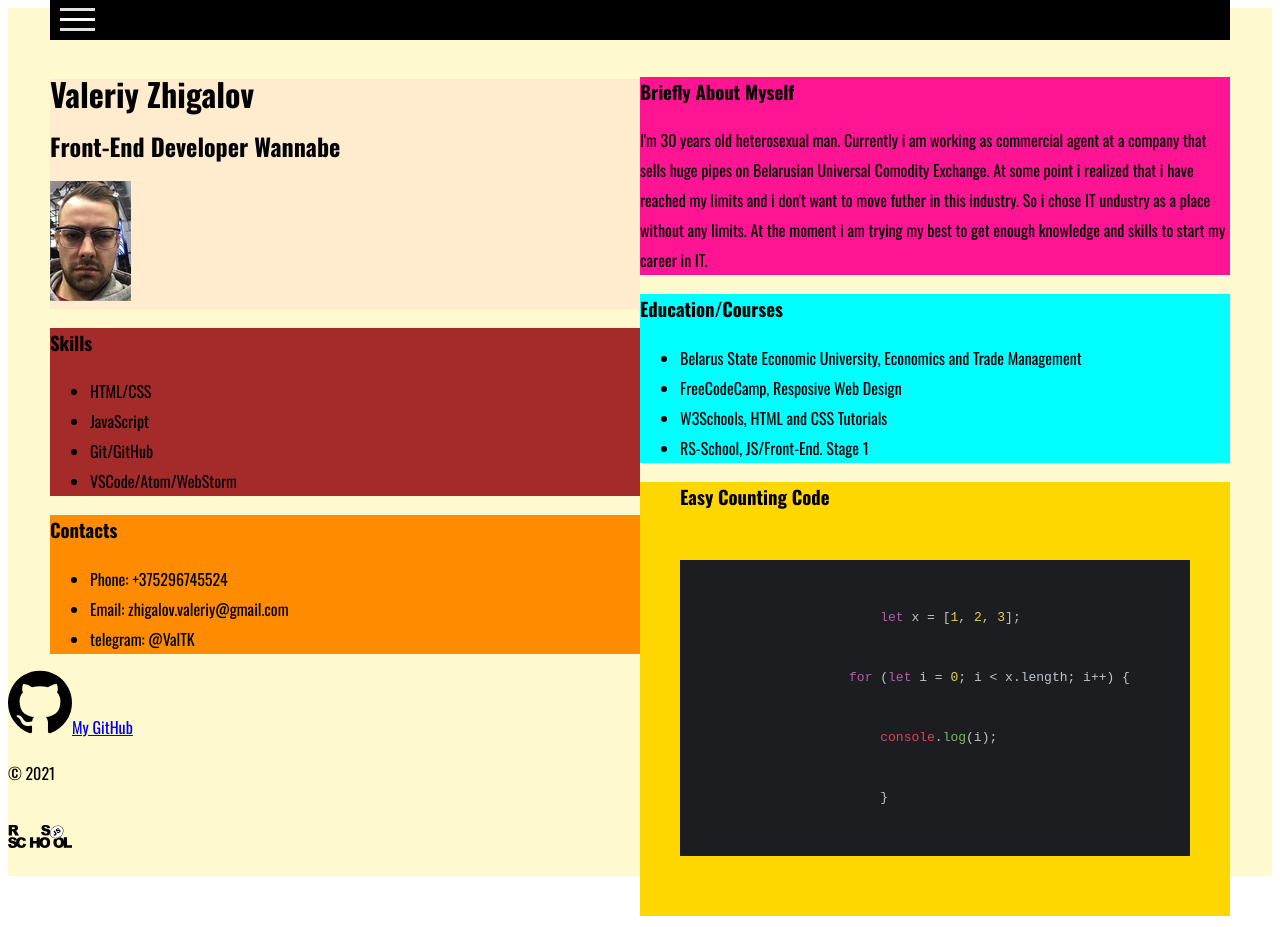
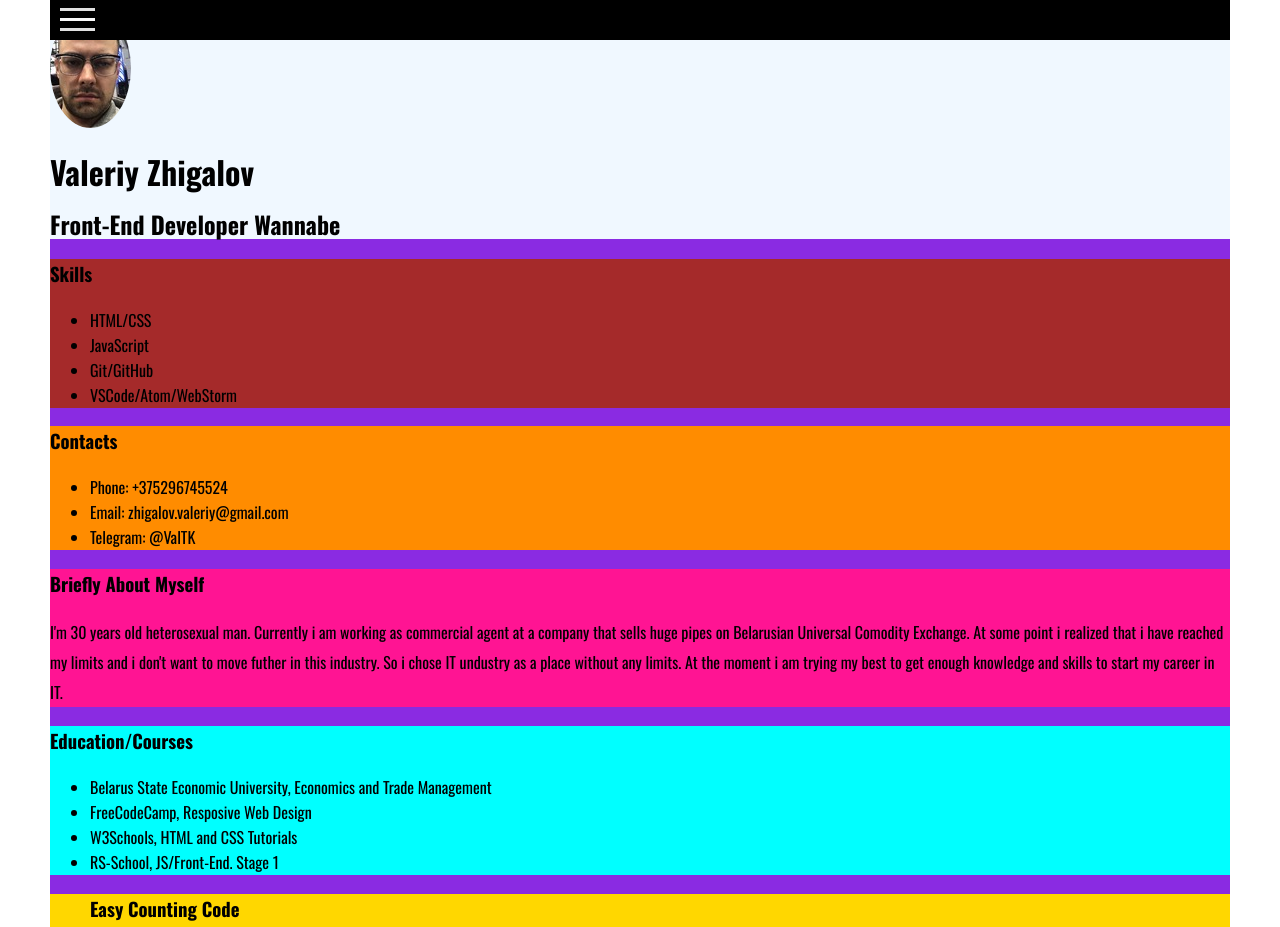
Before and after one commit to ValTK/rsschool-cv, a plain HTML site: page index.html in a window 1280 px wide. Shown: the top 927 px of the page. Drawn offline with nearby package versions, Linux system fonts and the light colour scheme.

Commit message:
fix: just fixes

```diff
--- a/index.html
+++ b/index.html
@@ -27,11 +27,10 @@
         </div>
         <div class="left-column">
             <header class="header">
+                <img src="./logos/ava.jpg" alt="Sexiest face on the earth">
                 <h1>Valeriy Zhigalov</h1>
                 <h2>Front-End Developer Wannabe</h2>
-                <div class="image"><img src="./logos/ava.jpg" alt="Sexiest face on the earth">
-                </div>
-            </header>
+                </header>
             <div id="skills" class="skills">
                 <h3>Skills</h3>
                 <ul>
@@ -46,7 +45,7 @@
                 <ul>
                     <li>Phone: +375296745524</li>
                     <li>Email: zhigalov.valeriy@gmail.com</li>
-                    <li>telegram: @ValTK</li>
+                    <li>Telegram: @ValTK</li>
                 </ul>
             </div>
         </div>
@@ -74,7 +73,7 @@
                         <code class="jscode">
                         let x = [1, 2, 3];
 
-                    for (let i = 0; i < x.length; i++) {
+                    for (let i = 0; i &lt; x.length; i++) {
 
                         console.log(i);
 
--- a/styles.css
+++ b/styles.css
@@ -81,25 +81,14 @@ body {
 }
 .wrapper {
   width: 1180px;
-  margin-left: auto;
-  margin-right: auto;
+  margin: 0 auto;
   background-color: blueviolet;
-}
-.left-column {
-  margin-top: 50px;
-  float: left;
-  width: 50%;
-}
-.right-column {
-  margin-top: 50px;
-  float: right;
-  width: 50%;
 }
 header > img {
   border-radius: 50%;
 }
 header {
-  background-color: blanchedalmond;
+  background-color: aliceblue;
 }
 .skills {
   background-color: brown;
@@ -114,8 +103,12 @@ header {
   background-color: aqua;
 }
 .maybe-aside {
-background-color: gold;
+  background-color: gold;
 }
 .my-footer {
   background-color: lemonchiffon;
 }
+ul {
+  list-style: unset;
+  line-height: 25px;
+}
```
Also changed, not shown: logos/RS icon.svg (deleted).
